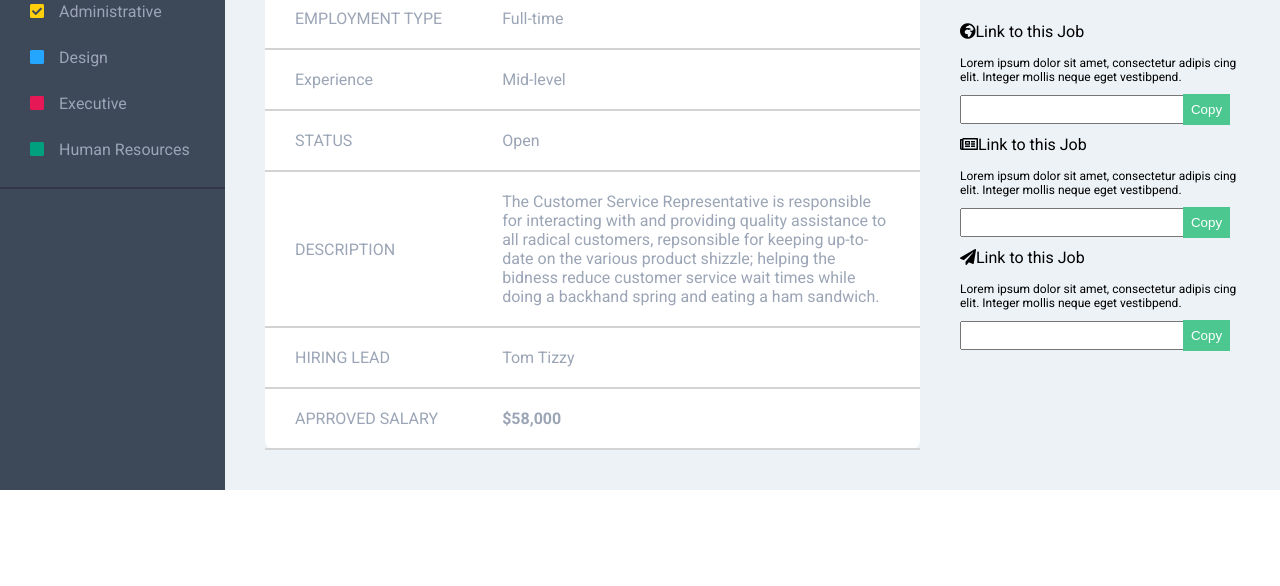
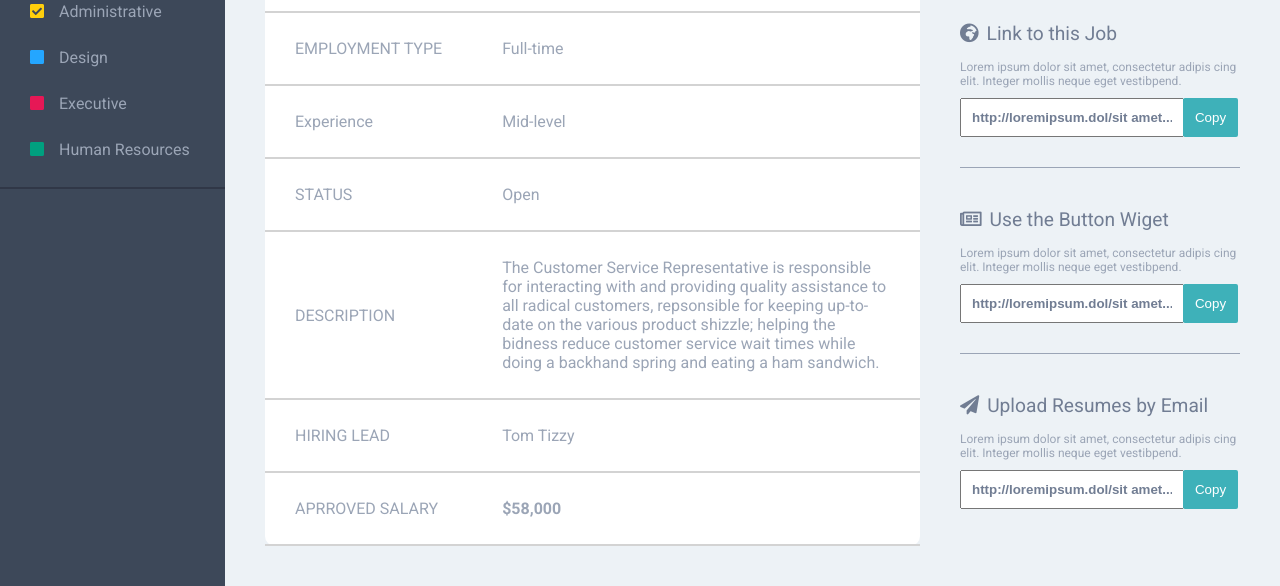
Before and after one commit to marcusp619/mp-comp-challenge-3, a website: page index.html in a window 1280 px wide. Shown: the part 834-1420 px from the top of the page. Before the commit the page ends 1324 px from the top, so only its background shows below. Drawn offline with Linux system fonts and the light colour scheme.

Commit message:
Styled job buttons, fixed positioning of icons

```diff
--- a/index.html
+++ b/index.html
@@ -165,19 +165,19 @@
            <div class="link__me">
              <h4 class="link__desc"><i class="fas fa-globe-africa"></i>Link to this Job</h4>
              <p>Lorem ipsum dolor sit amet, consectetur adipis cing elit. Integer mollis neque eget vestibpend.</p>
-             <input type="text">
+             <input type="text" value="http://loremipsum.dol/sit amet..." readonly>
              <button>Copy</button>
            </div>
            <div class="link__me">
-             <h4 class="link__desc"><i class="far fa-newspaper"></i>Link to this Job</h4>
+             <h4 class="link__desc"><i class="far fa-newspaper"></i>Use the Button Wiget</h4>
              <p>Lorem ipsum dolor sit amet, consectetur adipis cing elit. Integer mollis neque eget vestibpend.</p>
-             <input type="text">
+             <input type="text" value="http://loremipsum.dol/sit amet..." readonly>
              <button>Copy</button>
            </div>
            <div class="link__me">
-             <h4 class="link__desc"><i class="fas fa-paper-plane "></i>Link to this Job</h4>
+             <h4 class="link__desc"><i class="fas fa-paper-plane "></i>Upload Resumes by Email</h4>
              <p>Lorem ipsum dolor sit amet, consectetur adipis cing elit. Integer mollis neque eget vestibpend.</p>
-             <input type="text">
+             <input type="text" value="http://loremipsum.dol/sit amet..." readonly>
              <button>Copy</button>
            </div>
          </div>
--- a/style.css
+++ b/style.css
@@ -114,9 +114,8 @@ table button {
 
 td {
   border-bottom: 2px solid lightgray;
-  padding: 20px 30px;
   color: rgb(155, 165, 182);
-
+  padding: 26px 30px;
 }
 
 th {
@@ -231,12 +230,40 @@ thead {
   padding-bottom: 25px;
 }
 
+.link__desc {
+  color: rgb(113, 125, 147);
+  font-size: 1.2em;
+  padding: 10px 0;
+}
+
+.link__desc .fas,
+.far {
+  color: rgb(113, 125, 147);
+  padding-right: 8px;
+}
+
+.link__me {
+  border-bottom: 1px solid rgb(155, 165, 182);
+  color: rgb(155, 165, 182);
+  padding: 30px 0px;
+}
+
+.link__me:nth-of-type(1) {
+  padding-top: 0;
+}
+
+.link__me:last-of-type {
+  border: none;
+}
+
+
 .link__me button {
-  background: #4CC790;
+  background: rgb(62, 177, 185);
   border: none;
+  border-radius: 2px;
   color: #fff;
   margin-left: -5px;
-  padding: 8px;
+  padding: 12px;
 }
 
 .menu__item {
@@ -270,7 +297,9 @@ thead {
 }
 
 .social input {
-  padding: 5px 0;
+  color: rgb(113, 125, 147);
+  font-weight: 700;
+  padding: 10px;
   width: 80%;
 }
 
@@ -280,9 +309,6 @@ thead {
   padding-bottom: 10px;
 }
 
-.link__desc {
-  padding: 10px 0;
-}
 /* Modifiers *******************************************************/
 .btn--wide {
   background: none;
@@ -321,8 +347,6 @@ thead {
 .item--yellow {
   color: rgb(255, 207, 12);
 }
-
-
 
 .item--job {
   color: rgb(155, 165, 182);
@@ -379,3 +403,38 @@ thead {
     stroke-dasharray: 0 100;
   }
 }
+
+
+@media screen and (max-width: 1140px) {
+  .wrapper {
+    display: grid;
+    grid-template-columns: 1fr;
+  }
+  .aside {
+    display: none;
+  }
+}
+
+@media screen and (max-width: 920px) {
+  .job__navlist {
+    display: flex;
+    justify-content: space-evenly;
+    padding: 0;
+  }
+}
+
+@media screen and (max-width: 895)
+
+@media screen and (max-width: 795px) {
+  .data {
+    display: flex;
+    flex-direction: column;
+  }
+  .graph {
+    height: 300px;
+    width: 100%;
+  }
+  .item--job {
+    margin-right: 20px;
+  }
+}
```
